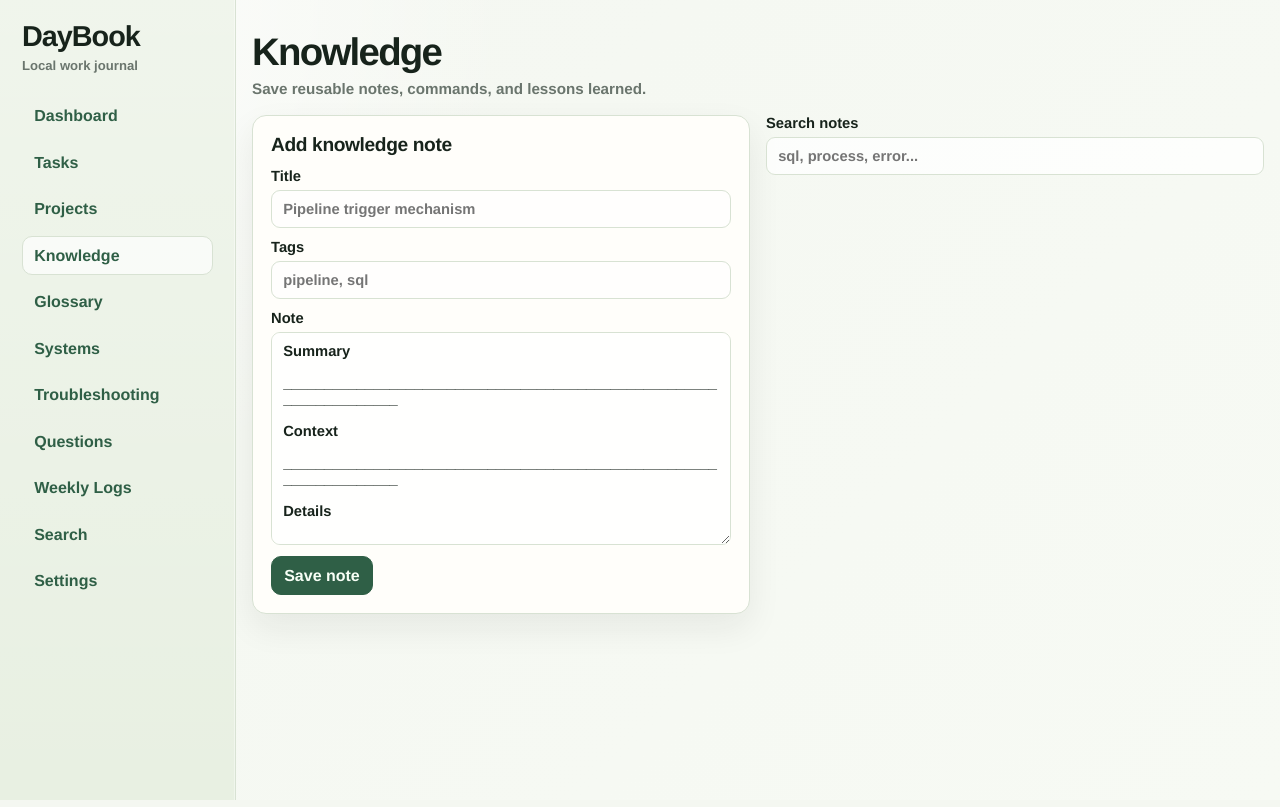
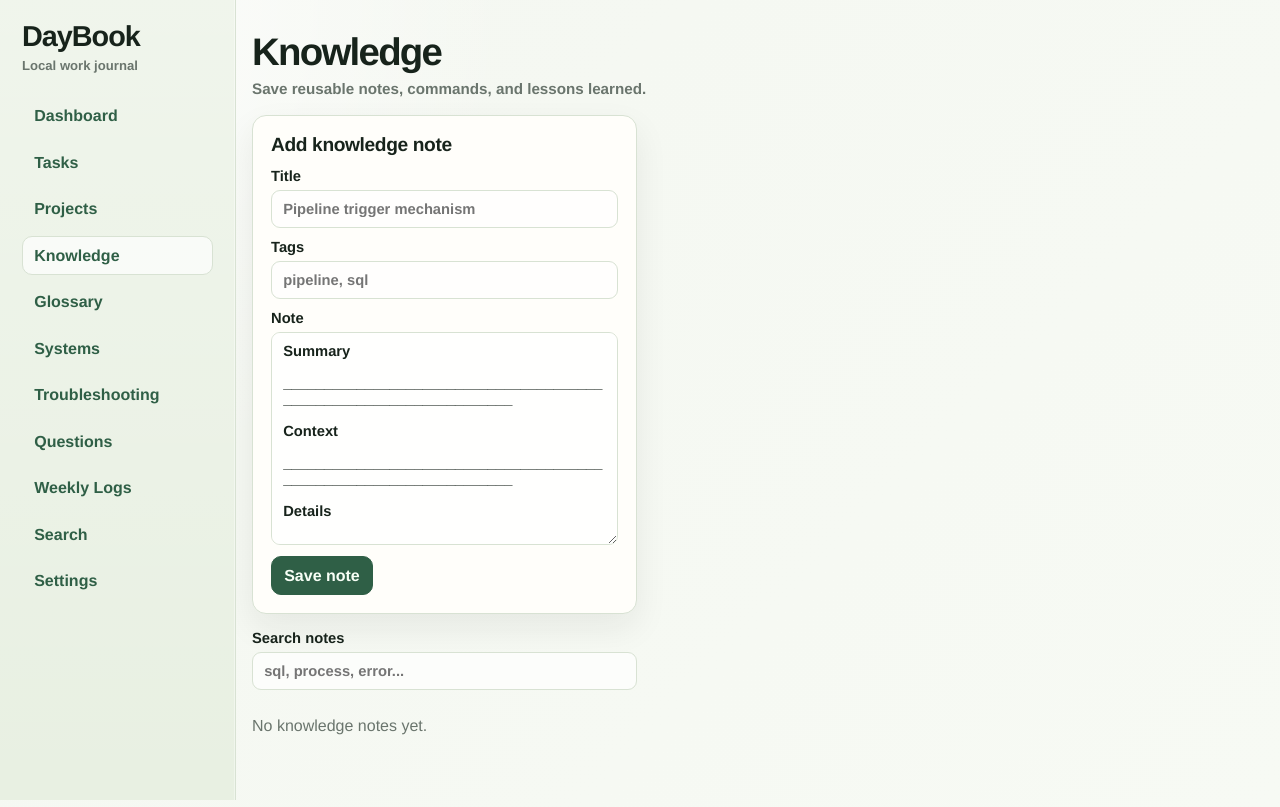
Before and after one commit to ShuetYing/DayBook, a React (Vite) app: page / in a window 1280 px wide. Both pictures are taken after a click on the button "Knowledge". Built offline with nearby package versions, Linux system fonts and the light colour scheme.

Commit message:
feat(knowledge): open notes in reader view

```diff
--- a/src/App.tsx
+++ b/src/App.tsx
@@ -848,30 +848,36 @@ function KnowledgePage({ notes, prefill, addNote, updateNote, deleteNote }: {
 }) {
   const [noteQuery, setNoteQuery] = useState('');
   const [editingNoteId, setEditingNoteId] = useState('');
+  const [selectedNoteId, setSelectedNoteId] = useState('');
   const query = noteQuery.toLowerCase();
   const visibleNotes = notes.filter((note) => [note.title, note.body, note.tags.join(' ')].join(' ').toLowerCase().includes(query));
-  return (
-    <section className="grid">
-      <KnowledgeForm title="Add knowledge note" prefill={prefill} onSubmit={addNote} />
-      <div>
+  const selectedNote = notes.find((note) => note.id === selectedNoteId) ?? visibleNotes[0];
+  return (
+    <section className="knowledgeLayout">
+      <div className="stack">
+        <KnowledgeForm title="Add knowledge note" prefill={prefill} onSubmit={addNote} />
         <label className="search">Search notes<input value={noteQuery} onChange={(event) => setNoteQuery(event.target.value)} placeholder="sql, process, error..." /></label>
         <div className="compactRows">
-          {visibleNotes.length === 0 ? null : visibleNotes.map((note) => (
+          {visibleNotes.length === 0 ? <p className="empty">{notes.length === 0 ? 'No knowledge notes yet.' : 'No matching notes.'}</p> : visibleNotes.map((note) => (
             <article className="compactRow" key={note.id}>
-              <details>
-                <summary><span>{note.title}</span></summary>
-                <div className="rowActions">
-                  <button type="button" className="iconButton" aria-label={`Edit ${note.title}`} onClick={() => setEditingNoteId((current) => current === note.id ? '' : note.id)}>✎</button>
-                  <button type="button" aria-label={`Delete ${note.title}`} onClick={() => deleteNote(note)}>×</button>
-                </div>
-                <Meta tags={note.tags} />
-                <p className="preline">{note.body}</p>
-                {editingNoteId === note.id ? <KnowledgeForm title="Edit note" note={note} onSubmit={(event) => updateNote(event, note.id)} /> : null}
-              </details>
+              <button type="button" className={`noteTitleButton ${selectedNote?.id === note.id ? 'active' : ''}`} onClick={() => { setSelectedNoteId(note.id); setEditingNoteId(''); }}>{note.title}</button>
             </article>
           ))}
         </div>
       </div>
+      {selectedNote ? (
+        <article className="panel noteReader">
+          <div className="cardHead">
+            <h2>{selectedNote.title}</h2>
+            <div className="rowActions">
+              <button type="button" className="iconButton" aria-label={`Edit ${selectedNote.title}`} onClick={() => setEditingNoteId((current) => current === selectedNote.id ? '' : selectedNote.id)}>✎</button>
+              <button type="button" aria-label={`Delete ${selectedNote.title}`} onClick={() => { deleteNote(selectedNote); setSelectedNoteId(''); }}>×</button>
+            </div>
+          </div>
+          <Meta tags={selectedNote.tags} />
+          {editingNoteId === selectedNote.id ? <KnowledgeForm title="Edit note" note={selectedNote} onSubmit={(event) => updateNote(event, selectedNote.id)} /> : <p className="preline">{selectedNote.body}</p>}
+        </article>
+      ) : null}
     </section>
   );
 }
--- a/src/styles.css
+++ b/src/styles.css
@@ -423,6 +423,13 @@ h3 {
 .dashboardGrid,
 .columns {
   grid-template-columns: repeat(2, minmax(0, 1fr));
+  align-items: start;
+}
+
+.knowledgeLayout {
+  display: grid;
+  grid-template-columns: minmax(260px, 0.85fr) minmax(0, 1.35fr);
+  gap: 16px;
   align-items: start;
 }
 
@@ -873,6 +880,29 @@ button:focus-visible {
   line-height: 1;
 }
 
+.noteTitleButton {
+  width: 100%;
+  min-height: 44px;
+  padding: 0.5rem 0.65rem;
+  background: transparent;
+  color: var(--ink);
+  text-align: left;
+  font-weight: 700;
+}
+
+.noteTitleButton.active {
+  background: var(--surface-2);
+  color: var(--accent);
+}
+
+.noteReader {
+  min-height: 420px;
+}
+
+.noteReader .rowActions {
+  padding: 0;
+}
+
 .inlineEdit {
   margin: 0 0.65rem 0.65rem;
   border-top: 1px solid var(--border);
@@ -982,6 +1012,7 @@ summary {
   .topbar,
   .weekHero,
   .grid,
+  .knowledgeLayout,
   .dashboardGrid,
   .columns,
   .rowPanel {
```
Also changed, not shown: 1 other file (tests, documents, lock files or other folders).
